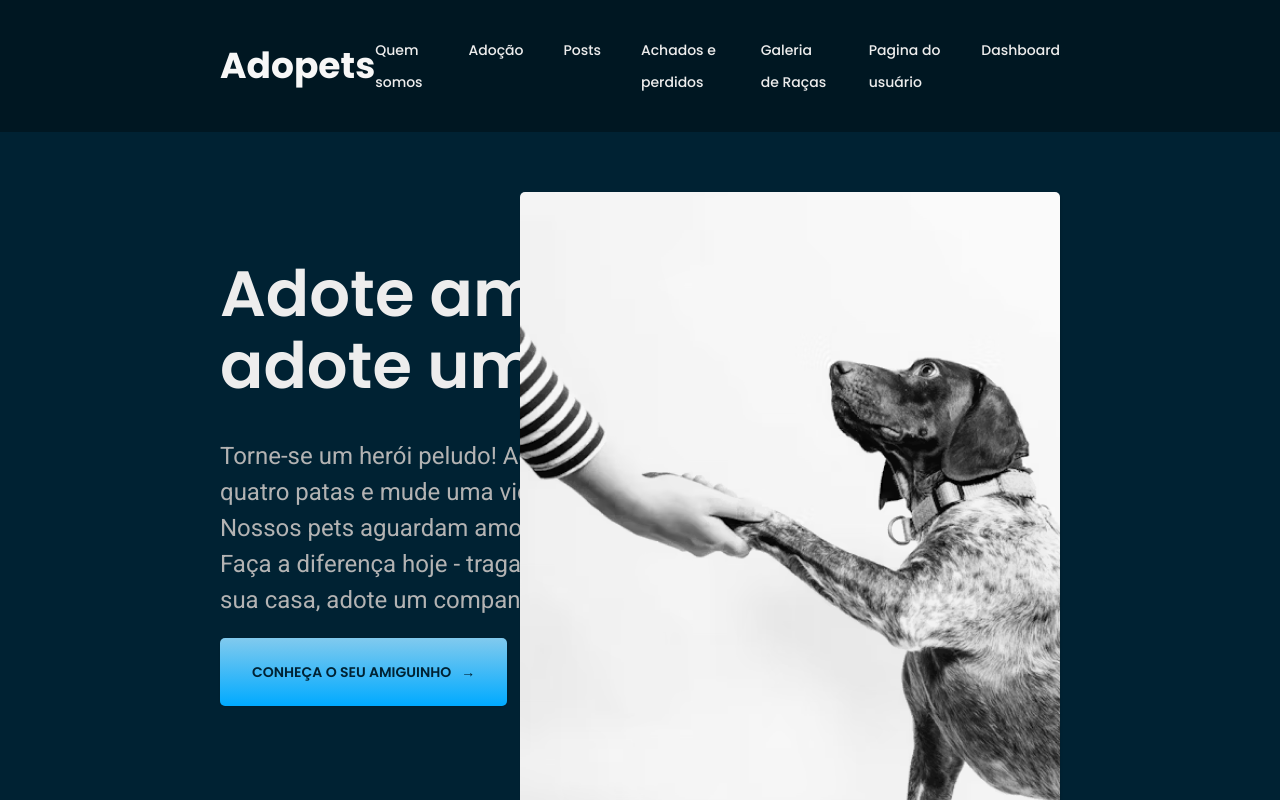
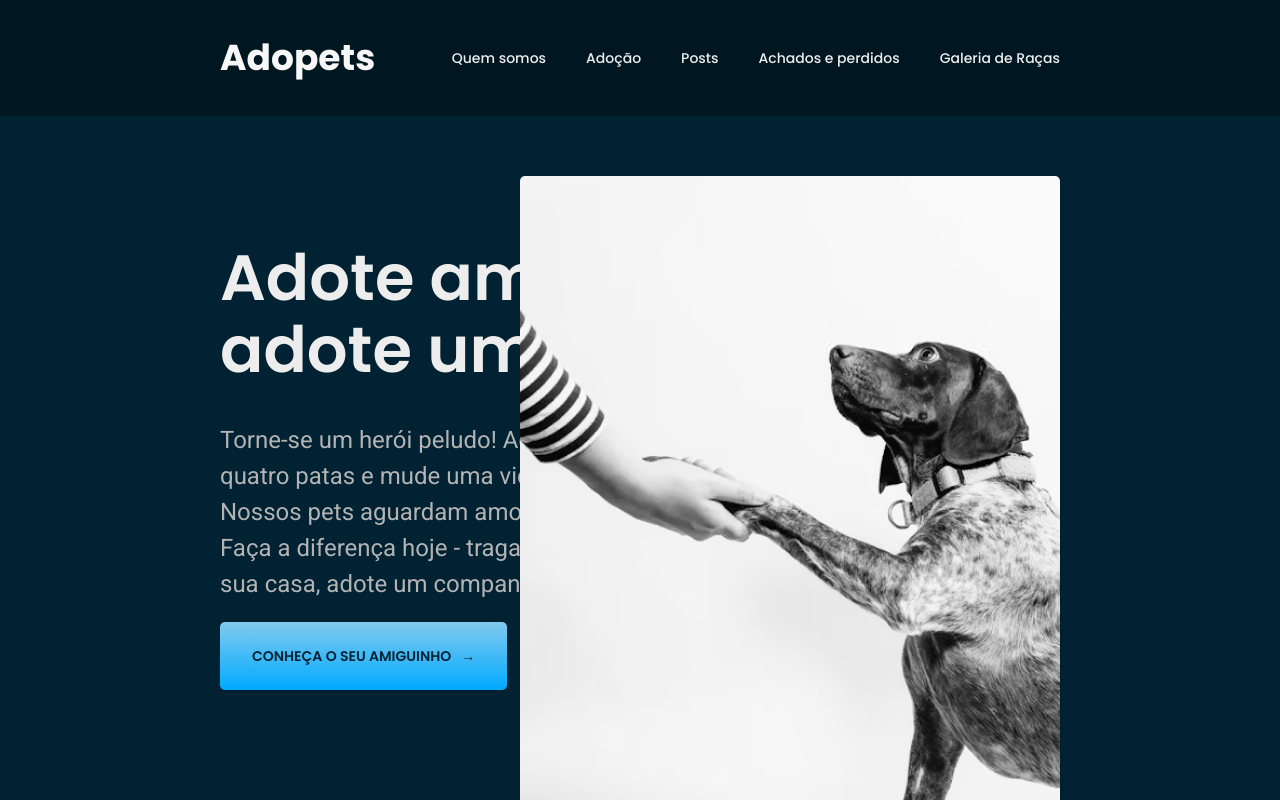
Before and after one commit to RNoleto/Adopets-APP, a Vue app: page / in a window 1280 px wide. Shown: the top 800 px of the page. Built offline with nearby package versions, Linux system fonts and the light colour scheme; what @ckeditor/ckeditor5-vue would draw is missing.

Commit message:
Navbar
ocultando paginas que precisam de autenticação

```diff
--- a/src/components/Navbar.vue
+++ b/src/components/Navbar.vue
@@ -5,7 +5,7 @@
         <router-link to="/" @click="toggleNav" class="logo">Adopets</router-link>
       </div>
       <div class="menu">
-        <div v-for="page in pages" :key="page.id">
+        <div v-for="page in filteredPages" :key="page.id">
           <router-link :to="page.url" class="link_menu">{{ page.name }}</router-link>
         </div>
       </div>
@@ -25,9 +25,9 @@ export default {
       isHandleShadow: false,
       pages: [
         { id: 1, url: "/about", name: "Quem somos" },
-        {id: 2, url: "/adoptions", name: "Adoção"},
+        { id: 2, url: "/adoptions", name: "Adoção" },
         { id: 3, url: "/posts", name: "Posts" },
-        { id: 4, url:"#", name: "Achados e perdidos"},
+        { id: 4, url: "#", name: "Achados e perdidos" },
         { id: 5, url: "/breedsgalery", name: "Galeria de Raças" },
         { id: 6, url: "/userpage", name: "Pagina do usuário" },
         { id: 7, url: "/Dashboard", name: "Dashboard" },
@@ -36,6 +36,14 @@ export default {
     };
   },
   computed: {
+    filteredPages() {
+      return this.pages.filter(page => {
+        if (page.url === '/Dashboard' || page.url === '/userpage') {
+          return this.tokenExists;
+        }
+        return true;
+      });
+    },
     isAuthenticated() {
       return this.$store.state.auth.isAuthenticated;
     }
--- a/src/router.js
+++ b/src/router.js
@@ -16,7 +16,7 @@ import UserPage from './pages/UserPage.vue';
 import PetPage from './pages/PetPage.vue';
 import PetAdoption from './pages/PetAdoption.vue';
 import Post from './pages/Post.vue';
-import PetLost from  './pages/PetLost.vue';
+import PetLost from './pages/PetLost.vue';
 
 import Dashboard from './pages/master/Dashboard.vue';
 
@@ -36,6 +36,7 @@ const routes = [
   },
   {
     path: '/userpage',
+    beforeEnter: Guard.auth, //precisa de autenticação
     component: UserPage,
   },
   {
@@ -94,9 +95,8 @@ const routes = [
   {
     path: '/dashboard',
     component: Dashboard,
-    // beforeEnter: Guard.auth, //precisa de autenticação
-    meta: { hideFooter: true }, //retira o footer
-    meta: { hideNavBar: true },
+    beforeEnter: Guard.auth, //precisa de autenticação
+    meta: { hideFooter: true, hideNavBar: true }, //retira o footer e navbar
     children: [
       {
         name: 'users',
```
